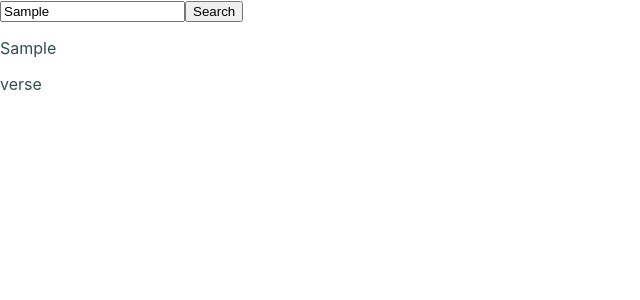
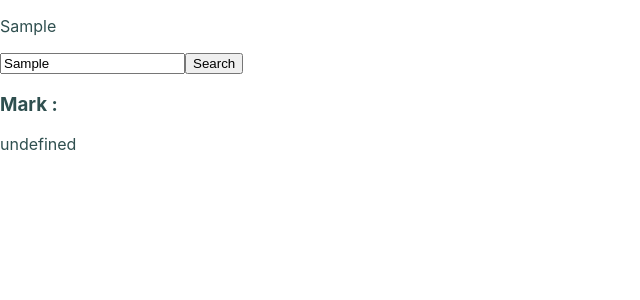
Before and after one commit to yobany10/bq-concordance, a React (Create React App) app: page / in a window 1280 px wide. Both pictures are taken after typing "Sample" into the empty fields and a click on the button "Search". Shown: the top 300 px of the page, without its empty margins (0-640 px from the left). Built offline with nearby package versions, Linux system fonts and the light colour scheme.

Commit message:
Updated search.

```diff
--- a/src/App.js
+++ b/src/App.js
@@ -17,27 +17,41 @@ const App = () => {
   const searchWord = event => {
     event.preventDefault()
     let searchArr = []
+    // iterate through chapters
       markData.chapters.forEach((element, index) => {
         let chapter = index + 1
         let verse = 0
         let text = ''
+        // iterate through verses
         element.verses.forEach((element, index) => {
-          if (element.text.includes(word)) {
+          let textArr = element.text.split(/([ .,:;])+/gi)
+          console.log(textArr)
+          // check if verse contains search query
+          if (textArr.includes(word)) {
             verse = index + 1
-            text = element.text
-            searchArr.push({chapter: chapter, verse: verse, text: text})
+            text = textArr.join('')
+            textArr.forEach((element, index, array) => {
+              if (element === word) {
+                let newTextArr = textArr
+                newTextArr[index] = `<strong>${element}</strong>`
+                text = newTextArr.join('')
+                console.log(newTextArr)
+                searchArr.push({chapter: chapter, verse: verse, text: text, array: array, index: index})
+                newTextArr[index] = element
+              }
+            })
           }
         })
       })
       searchArr.push(searchArr)
-      console.log(searchArr)
+      setResults(searchArr)
   }
 
   return (
     <div id='main_div'>
+      <p>{word}</p>
       <Search searchWord={searchWord} handleInput={handleInput} />
-      <p>{word}</p>
-      <Results />
+      <Results results={results} input={word} />
     </div>
   )
 }
--- a/src/components/Results.js
+++ b/src/components/Results.js
@@ -3,7 +3,7 @@ import Verse from './Verse'
 const Results = props => {
     return (
         <div>
-            <Verse />
+            {props.results.map((element, index) => <Verse data={element} input={props.input} key={index + 1} />)}
         </div>
     )
 }
--- a/src/components/Verse.js
+++ b/src/components/Verse.js
@@ -1,6 +1,14 @@
-const Verse = () => {
+const Verse = props => {
+    let textArr = "" + props.data.array
+    textArr = textArr.split('')
     return (
-        <p>verse</p>
+        <div>
+            <h3>Mark {props.data.chapter}:{props.data.verse}</h3>
+            <span>
+                {textArr.slice(0, props.data.index).join('')}
+                {/* {props.data.array} */}
+            </span>
+        </div>
     )
 }
 
```
